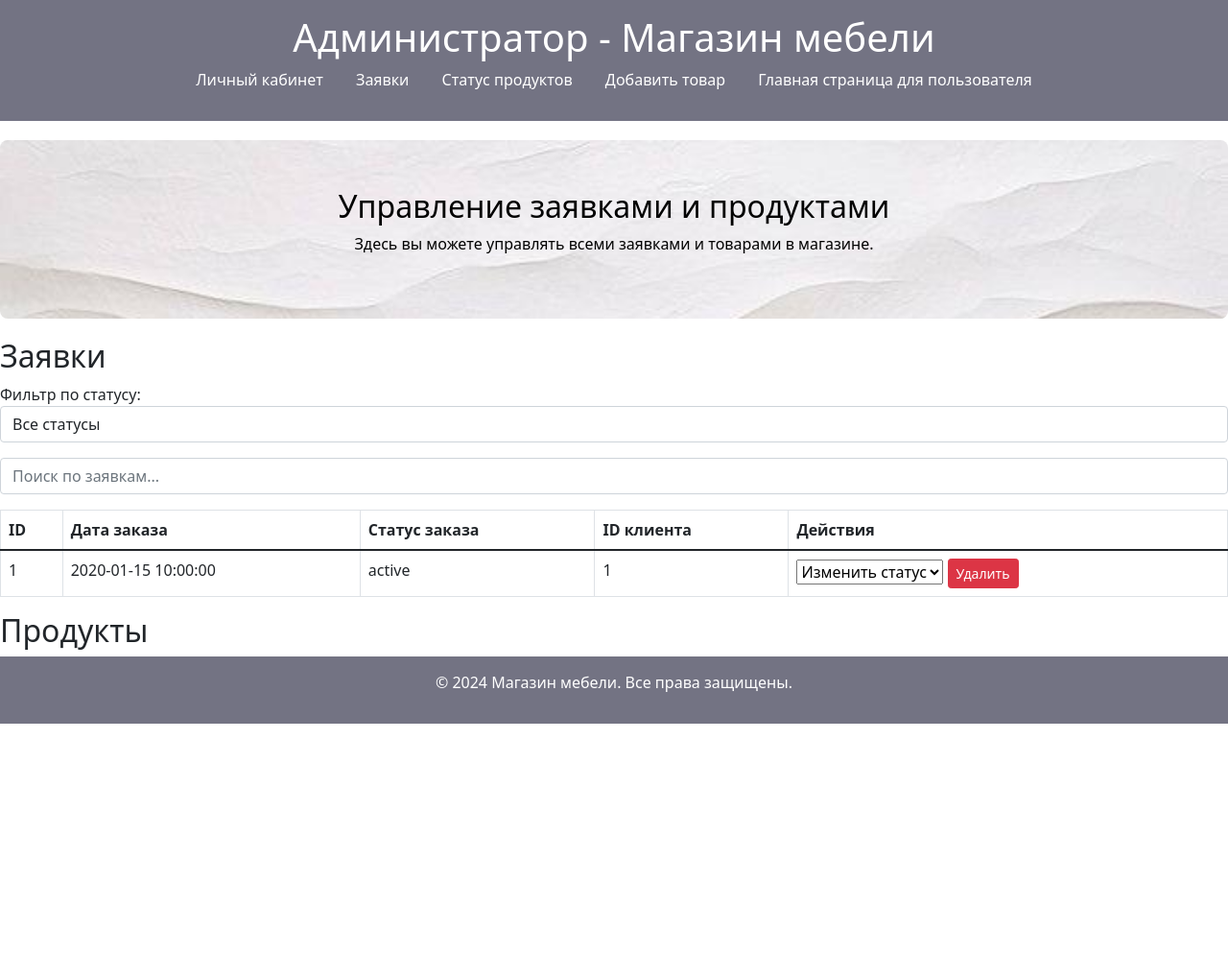
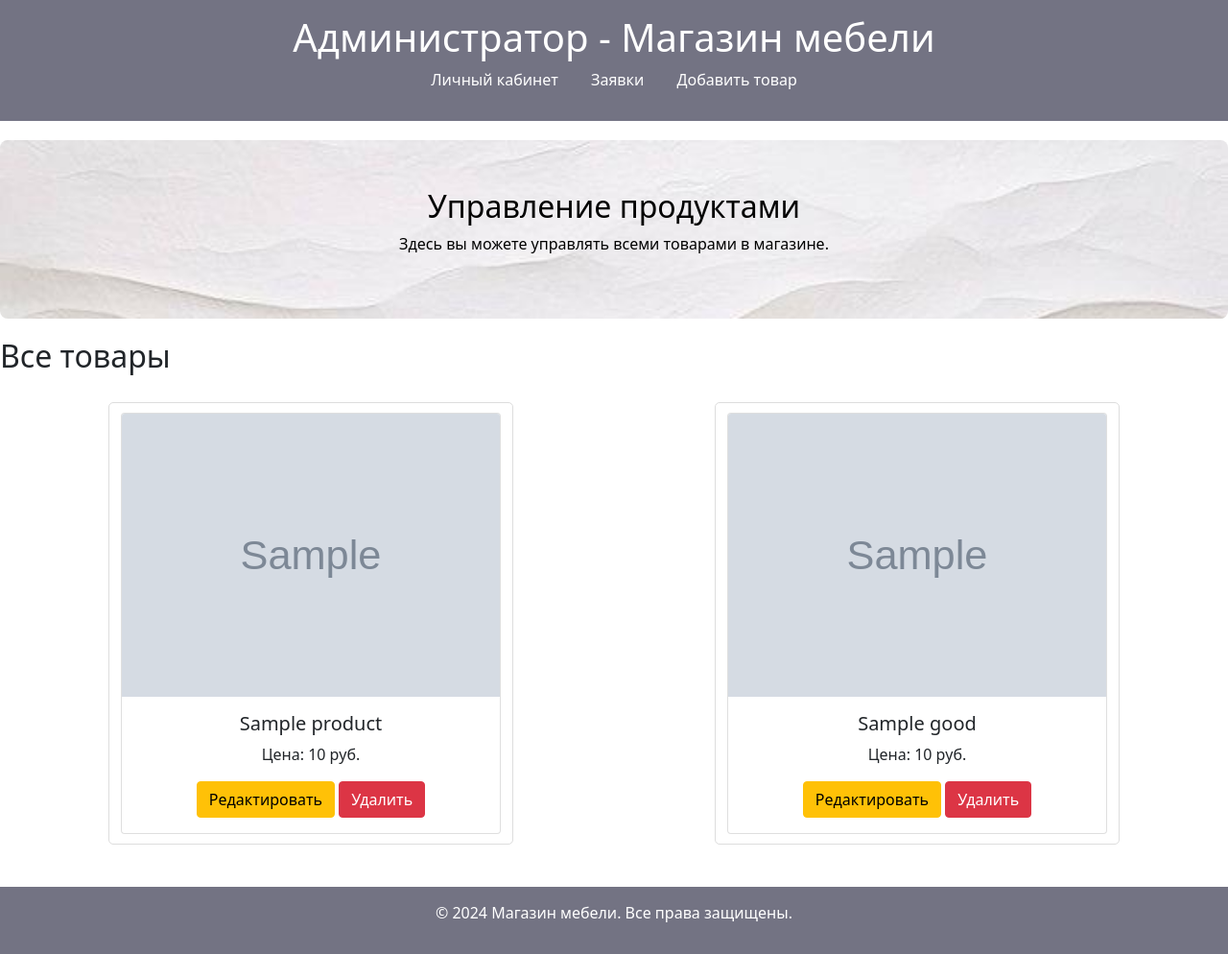
Before and after one commit to Evdokiya8/Evdokiya-and-Arina, a PHP site: page /main_admin.php in a window 1280 px wide. Shown: the whole page at 96% size. Before the commit the page ends 754 px from the top, so only its background shows below. Run offline with PHP 8.4, Linux system fonts and the light colour scheme; tables that the repository leaves empty or names only in its code hold one stand-in row (values such as "Sample post"); grey boxes marked "Sample" are stand-in pictures.

Commit message:
Update main_admin.php

```diff
--- a/main_admin.php
+++ b/main_admin.php
@@ -13,97 +13,62 @@
         <nav>
             <ul>
                 <li><a href="admin.php">Личный кабинет</a></li>
-                <li><a href="#orders">Заявки</a></li>
-                <li><a href="manage_orders.php">Статус продуктов</a></li>
+                <li><a href="manage_orders2.php">Заявки</a></li>
                 <li><a href="add_product.php">Добавить товар</a></li>
-                <li><a href="main.php">Главная страница для пользователя</a></li>
             </ul>
         </nav>
     </header>
 
     <section class="banner">
-        <h2>Управление заявками и продуктами</h2>
-        <p>Здесь вы можете управлять всеми заявками и товарами в магазине.</p>
+        <h2>Управление продуктами</h2>
+        <p>Здесь вы можете управлять всеми товарами в магазине.</p>
     </section>
 
-    <section id="orders">
-        <h2>Заявки</h2>
-
-        <div class="filter mb-3">
-            <label for="statusFilter">Фильтр по статусу:</label>
-            <select id="statusFilter" class="form-control" onchange="filterOrders()">
-                <option value="">Все статусы</option>
-                <option value="pending">В ожидании</option>
-                <option value="completed">Завершено</option>
-                <option value="canceled">Отменено</option>
-            </select>
-        </div>
-
-        <div class="search-filter mb-3">
-            <input type="text" id="search" placeholder="Поиск по заявкам..." class="form-control">
-        </div>
-
-        <table class="table table-bordered">
-            <thead>
-                <tr>
-                    <th>ID</th>
-                    <th>Дата заказа</th>
-                    <th>Статус заказа</th>
-                    <th>ID клиента</th>
-                    <th>Действия</th>
-                </tr>
-            </thead>
-            <tbody id="orders-table-body">
+    <!-- Раздел для продуктов -->
+    <section id="products">
+        <h2>Все товары</h2>
+        <div class="products-container row">
             <?php
             require('database.php');
 
-                $SQL = "SELECT id, order_date, order_status, id_clients FROM orders";
+            // Объединение товаров из двух таблиц
+            $SQL = "SELECT id, name, description, price, image_link FROM products
+                    UNION ALL
+                    SELECT id, name, description, price, image_link FROM goods";
             $result = mysqli_query($conn, $SQL);
-
             if (!$result) {
                 die("Couldn't execute query: " . mysqli_error($conn));
             }
 
             if (mysqli_num_rows($result) > 0) {
                 while ($row = mysqli_fetch_array($result, MYSQLI_ASSOC)) {
-                        echo "<tr data-id='{$row['id']}' data-status='{$row['order_status']}'>
-                                <td>{$row['id']}</td>
-                                <td>{$row['order_date']}</td>
-                                <td>{$row['order_status']}</td>
-                                <td>{$row['id_clients']}</td>
-                                <td>
-                                    <!-- Форма для изменения статуса -->
-                                    <form method='post' action='update_order_status.php' style='display:inline;'>
-                                        <input type='hidden' name='order_id' value='{$row['id']}'>
-                                        <select name='new_status' onchange='this.form.submit()'>
-                                            <option value=''>Изменить статус</option>
-                                            <option value='pending'>В ожидании</option>
-                                            <option value='completed'>Завершено</option>
-                                            <option value='canceled'>Отменено</option>
-                                        </select>
+                    echo "<div class='product col-md-4 mb-4'>
+                            <div class='card'>
+                                <img src='".htmlspecialchars($row['image_link'])."' alt='".htmlspecialchars($row['name'])."' class='card-img-top'>
+                                <div class='card-body'>
+                                    <h5 class='card-title'>".htmlspecialchars($row['name'])."</h5>
+                                    <p class='card-text'>Цена: ".htmlspecialchars($row['price'])." руб.</p>
+                                    <!-- Кнопка редактирования -->
+                                    <form method='get' action='edit_product.php' style='display:inline;'>
+                                        <input type='hidden' name='product_id' value='".htmlspecialchars($row['id'])."'>
+                                        <button type='submit' class='btn btn-warning'>Редактировать</button>
                                     </form>
-
-                                    <!-- Форма для удаления заявки -->
-                                    <form method='post' action='delete_order.php' style='display:inline;'>
-                                        <input type='hidden' name='delete_order_id' value='{$row['id']}'>
-                                        <button type='submit' class='btn btn-danger btn-sm'>Удалить</button>
+                                    <!-- Кнопка удаления -->
+                                    <form method='post' action='delete_product.php' style='display:inline;'>
+                                        <input type='hidden' name='product_id' value='".htmlspecialchars($row['id'])."'>
+                                        <button type='submit' class='btn btn-danger'>Удалить</button>
                                     </form>
-                                </td>
-                              </tr>";
+                                </div>
+                            </div>
+                          </div>";
                 }
             } else {
-                    echo "<tr><td colspan='5'>Заявки не найдены.</td></tr>";
+                echo "<p>Товары не найдены.</p>";
             }
 
             mysqli_close($conn);
             ?>
-            </tbody>
-        </table>
-    </section>
-
-    <!-- Раздел для продуктов -->
-    <section id="products">
-        <h2>Продукты</h2>
+        </div>
     </section>
 
     <!-- Подвал -->
@@ -114,35 +79,6 @@
     <!-- Скрипты -->
     <script src="https://cdn.jsdelivr.net/npm/@popperjs/core@2.9.2/dist/umd/popper.min.js"></script>
     <script src="https://stackpath.bootstrapcdn.com/bootstrap/5.1.3/js/bootstrap.min.js"></script>
-    <script src="https://code.jquery.com/jquery-3.6.0.min.js"></script>
-    <!-- Скрипт фильтрации -->
-    <script>
-        document.getElementById('search').addEventListener('input', function() {
-            const filter = this.value.toLowerCase();
-            const rows = document.querySelectorAll('#orders-table-body tr');
-            rows.forEach(row => {
-                const clientId = row.cells[3].textContent.toLowerCase();
-                if (clientId.includes(filter)) {
-                    row.style.display = '';
-                } else {
-                    row.style.display = 'none';
-                }
-            });
-        });
-
-        function filterOrders() {
-            const statusFilter = document.getElementById('statusFilter').value;
-            const rows = document.querySelectorAll('#orders-table-body tr');
-            rows.forEach(row => {
-                const orderStatus = row.dataset.status;
-                if (statusFilter === '' || orderStatus === statusFilter) {
-                    row.style.display = '';
-                } else {
-                    row.style.display = 'none';
-                }
-            });
-        }
-    </script>
 
 </body>
 </html>
```
Lines whose indentation alone changed are shown as unchanged.
